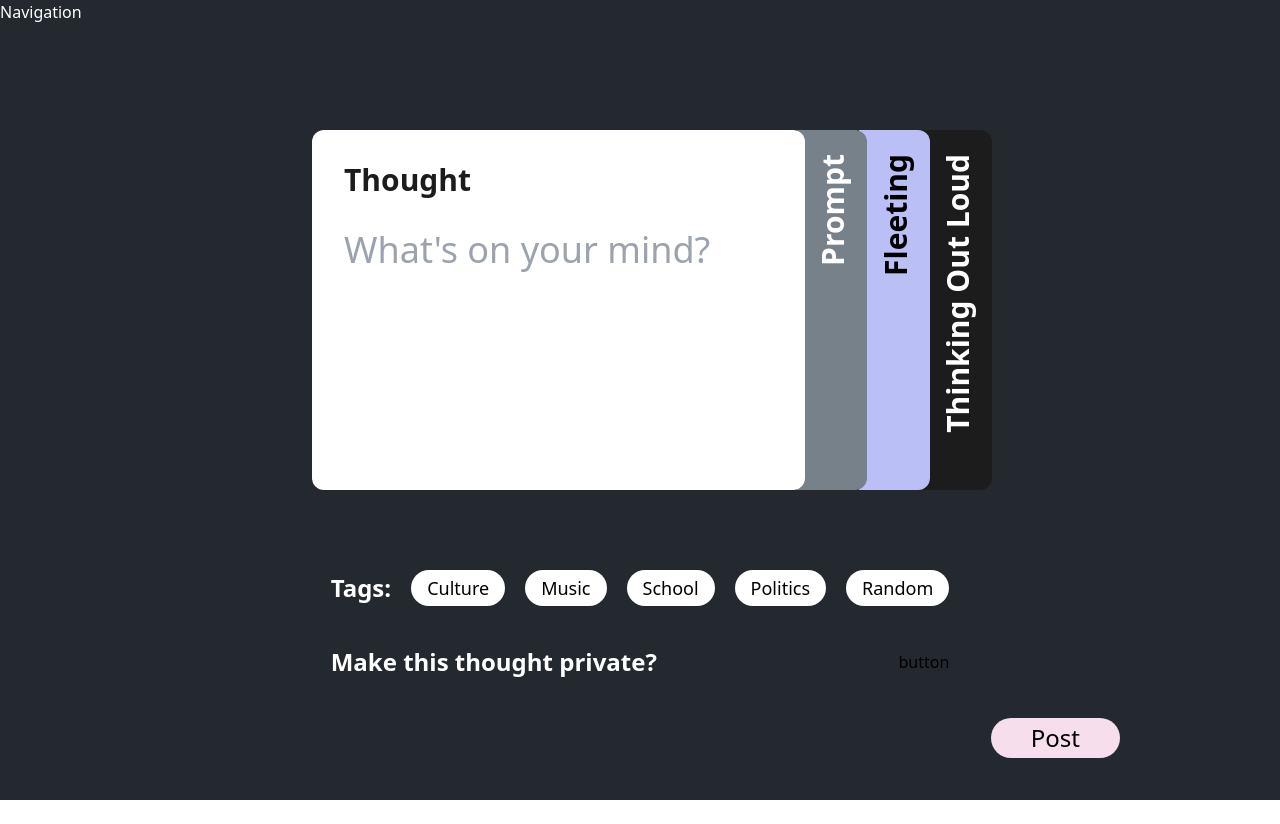
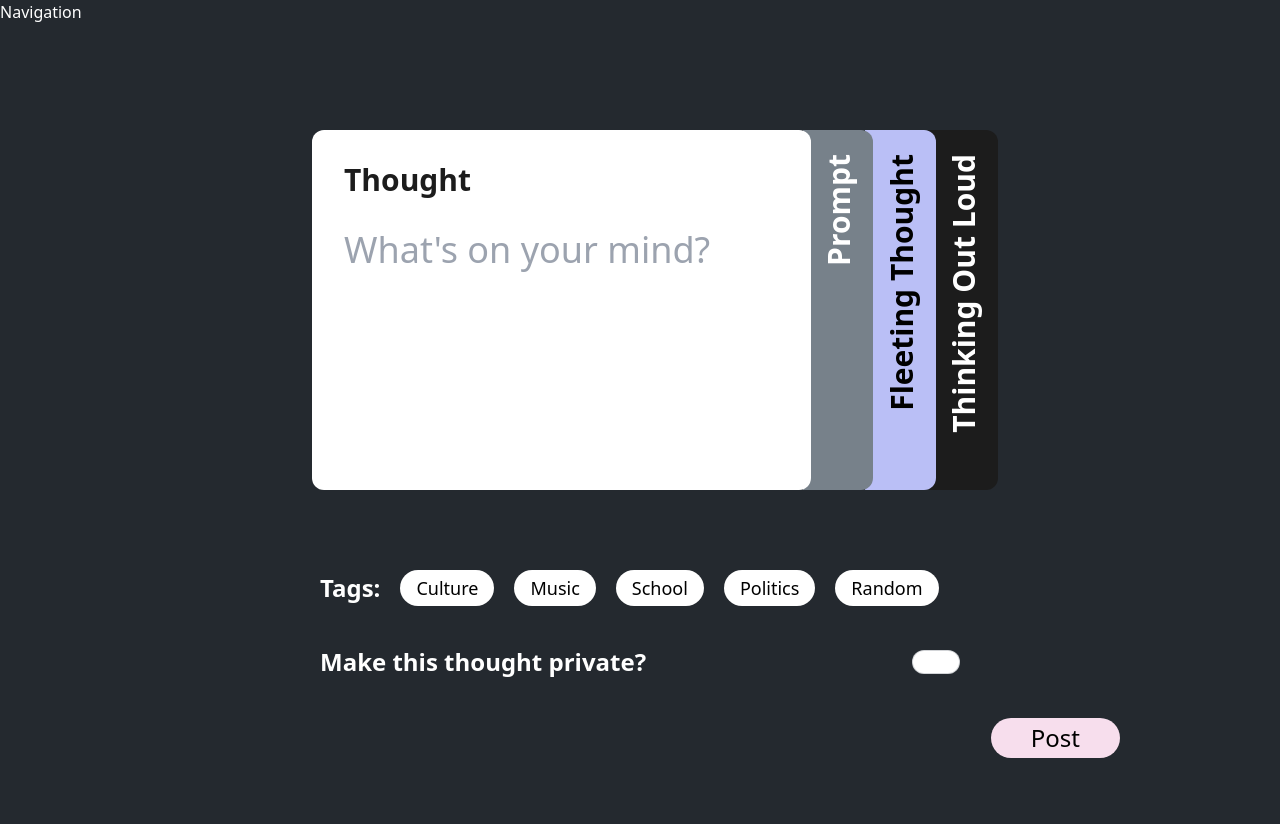
Before and after one commit to UCR-CS110-S23/project-methinks, a Next.js app: page / in a window 1280 px wide. Built offline with nearby package versions, Linux system fonts and the light colour scheme.

Commit message:
installed daisyui for toggle button

```diff
--- a/components/Layout.jsx
+++ b/components/Layout.jsx
@@ -3,7 +3,7 @@ import Navigation from "./Navigation";
 
 const Layout = ({ children }) => {
   return (
-    <div className="h-screen w-full bg-[#24292F]">
+    <div className="bg-[#24292F]">
       <Navigation />
       {children}
     </div>
--- a/components/Post.jsx
+++ b/components/Post.jsx
@@ -17,10 +17,10 @@ const Post = () => {
         </div>
         <div className="bg-[#BABFF6] h-full min-w-[10%] flex items-start justify-end pt-6 pr-4 rounded-xl rounded-l-none relative translate-x-2 z-[2]">
           <p
-            className="text-start relative font-bold text-3xl rotate-180"
+            className="text-start text-black relative font-bold text-3xl rotate-180"
             style={{ writingMode: "vertical-rl" }}
           >
-            Fleeting
+            Fleeting Thought
           </p>
         </div>
         <div className="bg-[#1C1C1C] h-full min-w-[10%] flex items-start justify-end pt-6 pr-4 rounded-xl rounded-l-none">
@@ -32,21 +32,24 @@ const Post = () => {
           </p>
         </div>
       </div>
-      <div>
+      <div className="w-1/2">
         <Tags />
-        <div className="flex flex-col gap-y-10">
-          <div className="flex justify-between">
+        <div className="flex flex-col gap-y-10 w-full">
+          <div className="flex justify-between items-center">
             <p className="text-white font-semibold text-2xl">
               Make this thought private?
             </p>
-            <button>button</button>
+            <input
+              type="checkbox"
+              className="toggle toggle-custom-primary bg-white checked:bg-[#BABFF6]"
+            />
           </div>
           {/* <button className="self-end bg-white p-1 px-10 rounded-3xl font-medium text-2xl">
             Post
           </button> */}
         </div>
       </div>
-      <button className="self-end bg-[#F7DEED] p-1 px-10 rounded-3xl font-medium text-2xl -translate-x-40 -translate-y-10">
+      <button className="self-end bg-[#F7DEED] p-1 px-10 rounded-3xl font-medium text-2xl -translate-x-40 -translate-y-10 text-black">
         Post
       </button>
     </div>
--- a/components/Tags.jsx
+++ b/components/Tags.jsx
@@ -5,17 +5,19 @@ const Tags = () => {
     <div className="flex items-center gap-x-5 mb-10">
       {/* <div className="flex items-center gap-x-5 mb-10"> */}
       <p className="text-white font-semibold text-2xl">Tags:</p>
-      <p className="bg-white p-1 px-4 rounded-3xl font-medium text-lg">
+      <p className="bg-white text-black p-1 px-4 rounded-3xl font-medium text-lg">
         Culture
       </p>
-      <p className="bg-white p-1 px-4 rounded-3xl font-medium text-lg">Music</p>
-      <p className="bg-white p-1 px-4 rounded-3xl font-medium text-lg">
+      <p className="bg-white text-black p-1 px-4 rounded-3xl font-medium text-lg">
+        Music
+      </p>
+      <p className="bg-white  text-black p-1 px-4 rounded-3xl font-medium text-lg">
         School
       </p>
-      <p className="bg-white p-1 px-4 rounded-3xl font-medium text-lg">
+      <p className="bg-white text-black p-1 px-4 rounded-3xl font-medium text-lg">
         Politics
       </p>
-      <p className="bg-white p-1 px-4 rounded-3xl font-medium text-lg">
+      <p className="bg-white text-black p-1 px-4 rounded-3xl font-medium text-lg">
         Random
       </p>
     </div>
--- a/components/ThoughtPost.jsx
+++ b/components/ThoughtPost.jsx
@@ -8,7 +8,7 @@ const ThoughtPost = () => {
       <textarea
         name="thought"
         id=""
-        className="focus:outline-none resize-none w-full h-2/3 px-8 text-4xl font-normal text-[#77818A]"
+        className="focus:outline-none resize-none min-w-full h-2/3 px-8 text-4xl font-normal bg-white text-[#77818A]"
         // className="focus:outline-none resize-none w-full h-2/3 px-8 text-4xl font-normal text-[#77818A]"
         placeholder="What's on your mind?"
       />
--- a/package.json
+++ b/package.json
@@ -14,6 +14,7 @@
   },
   "dependencies": {
     "@next/font": "13.4.1",
+    "daisyui": "^2.51.6",
     "next": "13.4.1",
     "react": "18.2.0",
     "react-dom": "18.2.0",
--- a/tailwind.config.js
+++ b/tailwind.config.js
@@ -7,5 +7,5 @@ module.exports = {
   theme: {
     extend: {},
   },
-  plugins: [],
+  plugins: [require("daisyui")],
 };
```
Also changed, not shown: 1 other file (tests, documents, lock files or other folders).
